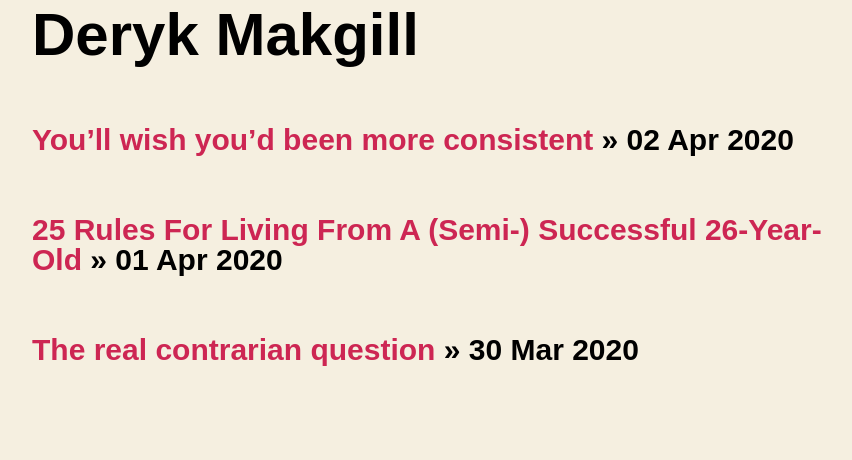
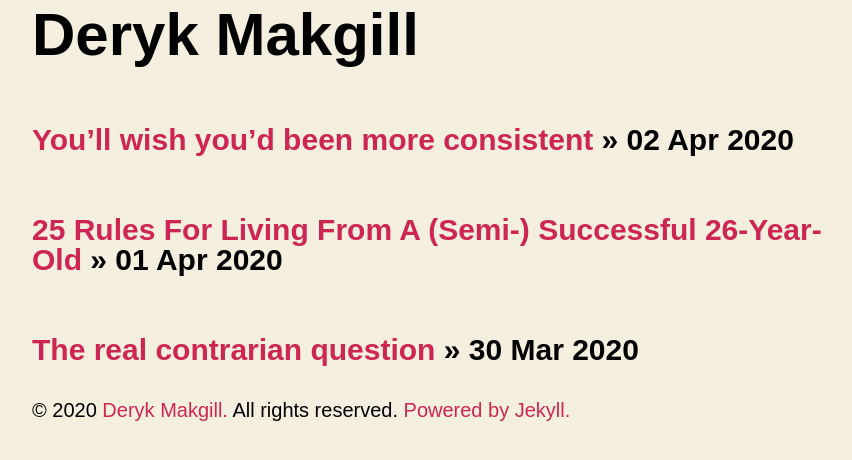
Before and after one commit to derykmakgill/vm, a Jekyll site: the page built from index.md, in a window 1280 px wide. Shown: the top 460 px of the page, without its empty margins (208-1060 px from the left). Built offline with Jekyll 4.4.1, drawn with Linux system fonts in a browser that asks for light colours; some web fonts are replaced.

Commit message:
Update default.html

```diff
--- a/_layouts/default.html
+++ b/_layouts/default.html
@@ -252,5 +252,10 @@ article#home div#content section#photos img{
 
 </div>
 
-
+  <div class="footer">
+        <p>
+          &copy; {{ site.time | date: '%Y' }} <a href="/">Deryk Makgill.</a> All rights reserved. <a href="/jekyll">
+          Powered by Jekyll.</a>
+        </p><br>
+      </div>
 </body></html>
```
